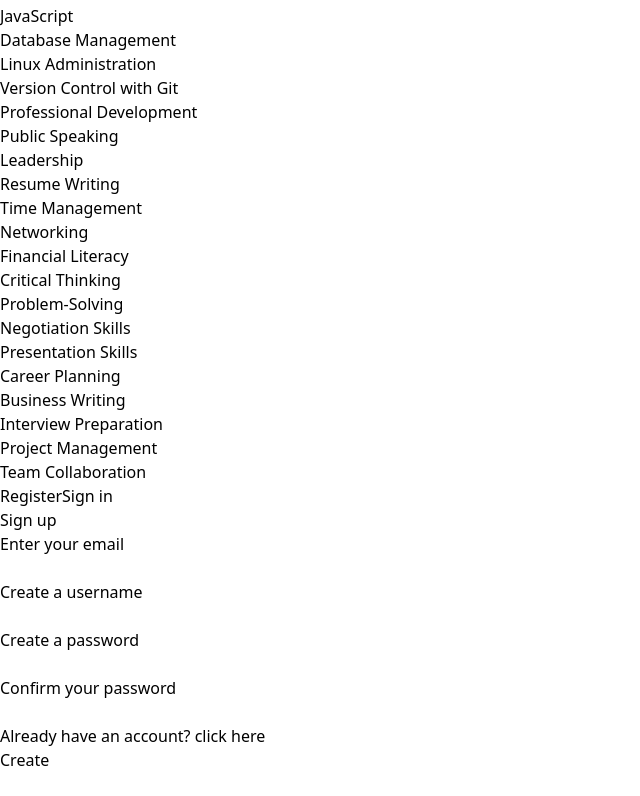
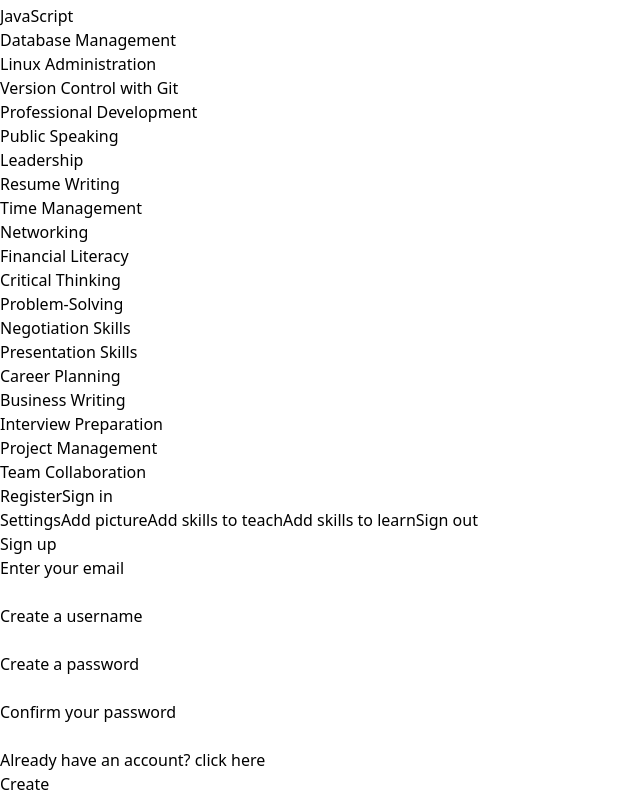
Before and after one commit to KaiMitchell/skillswap, a React (Vite) app: page /register in a window 1280 px wide. Shown: the part 3124-3920 px from the top of the page, without its empty margins (0-640 px from the left). Before the commit the page ends 3896 px from the top, so only its background shows below. Built offline with nearby package versions, Linux system fonts and the light colour scheme.

Commit message:
Fabricate profile options for the profile dropdown

```diff
--- a/src/Components/HeaderButton.jsx
+++ b/src/Components/HeaderButton.jsx
@@ -33,13 +33,13 @@ function HeaderButton({ text, path, setUser, clickAction, isLink, canHover, cate
 
     return(
     isLink ?
-                <Link className='sm:mb-0 text-white flex items-center' to={path}>
-                    <button className={``}>
+                <Link className='sm:mb-0 px-2.5 text-white flex justify-between items-center hover:bg-stone-700' to={path}>
+                    <button className={`text-nowrap text-xs`}>
                         {text}
                     </button>
                 </Link>
             :
-                <div className='relative w-full flex items-center justify-center my-0' {...(canHover && { onMouseOver: () => handleHover('in'), onMouseLeave: () => handleHover('out') })}>
+                <div className='relative w-full flex items-center justify-center my-0 hover:bg-stone-700' {...(canHover && { onMouseOver: () => handleHover('in'), onMouseLeave: () => handleHover('out') })}>
                     <button onClick={() => handleClick()} className='sm:mb-0 w-full px-10 text-xs text-white'>
                         {text}
                     </button>
--- a/src/Components/HeaderDropDown.jsx
+++ b/src/Components/HeaderDropDown.jsx
@@ -139,7 +139,7 @@ function HeaderDropDown({ isShown, category, showRight }) {
     };
 
     return(
-        <div id='dropDown' className={`${isShown ? 'block' : 'hidden'} absolute top-full ${showRight ? 'right-0' : 'left-0'} w-max h-fit py-5 grid grid-cols-2 gap-x-5 bg-stone-950 px-50`}>
+        <div id='dropDown' className={`${isShown ? 'block' : 'hidden'} absolute top-full ${showRight ? 'right-0' : 'left-0'} w-max h-fit py-5 grid grid-cols-2 gap-x-5 bg-stone-950 px-50 shadow-xl`}>
             {headerCategories[category].map((skill, index) => {
                 return(
                     <p key={index} className='p-5 text-stone-500 hover:text-stone-400 hover:bg-stone-700 text-xs text-nowrap hover:cursor-pointer'>{skill}</p>
--- /dev/null
+++ b/src/Components/ProfileDropDown.jsx
@@ -0,0 +1,15 @@
+import ProfileDropDownOption from "./ProfileDropDownOption";
+
+function ProfileDropDown({ setUser, isShown }) {
+    return(
+        <div className={`${isShown ? 'block' : 'hidden'} absolute top-full right-2 w-max h-fit py-5 bg-stone-950 text-xl shadow-xl`}>
+            <ProfileDropDownOption text="Settings" />
+            <ProfileDropDownOption text="Add picture" />
+            <ProfileDropDownOption text="Add skills to teach" />
+            <ProfileDropDownOption text="Add skills to learn" />
+            <ProfileDropDownOption text="Sign out" setUser={setUser} />
+        </div>
+    );
+};
+
+export default ProfileDropDown;
--- /dev/null
+++ b/src/Components/ProfileDropDownOption.jsx
@@ -0,0 +1,17 @@
+
+
+function ProfileDropDownOption({ setUser, text }) {
+
+    function handleClick() {
+        localStorage.removeItem('user');
+        setUser({ username: '' });
+    };
+
+    return(
+            <button {...(text === 'Sign out' && { onClick: () => handleClick() })} className='flex w-full py-5 px-10 items-center justify-center my-0 text-sm text-stone-500 hover:text-stone-400 hover:bg-stone-700 hover:cursor-pointer'>
+                {text}
+            </button>
+    );
+};
+
+export default ProfileDropDownOption;
--- a/src/Sections/Header.jsx
+++ b/src/Sections/Header.jsx
@@ -2,34 +2,34 @@ import react, { useState } from 'react';
 import { Link } from 'react-router-dom';
 import HeaderButton from '.././Components/HeaderButton';
 import BurgerIcon from '.././Components/BurgerIcon';
+import ProfileDropDown from '../Components/ProfileDropDown';
 
 function Header({ username, setUser }) {
     const [isNavDropDown, setIsNavDropDown] = useState(false);
-
-    const isShown = isNavDropDown ? 'block' : 'hidden';
+    const [isShown, setIsShown] = useState(false);
 
     return(
-        <header className='h-full pt-10 md:pt-5 border-b shadow-xl'>
-            <div className='fixed top-0 z-20 w-full bg-stone-900 '>
-                <nav className='relative w-full flex justify-between px-2.5 text-white'>
+        <header className='h-full pt-10 md:pt-5 border-b'>
+            <div className='fixed top-0 z-20 w-full bg-stone-900'>
+                <nav className='relative w-full flex justify-between px-2.5 text-white shadow-xl'>
                     <Link to='/' className='sm:full py-2.5'>
                         <svg xmlns="http://www.w3.org/2000/svg" fill="none" viewBox="0 0 24 24" strokeWidth={1.5} stroke="currentColor" className="size-10">
                             <path strokeLinecap="round" strokeLinejoin="round" d="M8.25 21v-4.875c0-.621.504-1.125 1.125-1.125h2.25c.621 0 1.125.504 1.125 1.125V21m0 0h4.5V3.545M12.75 21h7.5V10.75M2.25 21h1.5m18 0h-18M2.25 9l4.5-1.636M18.75 3l-1.5.545m0 6.205 3 1m1.5.5-1.5-.5M6.75 7.364V3h-3v18m3-13.636 10.5-3.819" />
                         </svg>
                     </Link>
                     <BurgerIcon isNavDropDown={isNavDropDown} setIsNavDropDown={setIsNavDropDown} />
-                    <div id="nav-dropdown-container" className={`${isShown} absolute sm:contents sm:w-full right-2.5 top-full flex flex-col sm:flex-row sm:justify-between items-center bg-black sm:bg-transparent text-white sm:text-black p-5 sm:p-0`}>
+                    <div id="nav-dropdown-container" className={`${isNavDropDown ? 'block' : 'hidden'} absolute sm:contents sm:w-full right-2.5 top-full flex flex-col sm:flex-row sm:justify-between items-center bg-black sm:bg-transparent text-white sm:text-black p-5 sm:p-0`}>
                         <HeaderButton category={"CreativeArts"} text="Creative Arts" canHover={true} isLink={false} />
                         <HeaderButton category={"Music"} text="Music" canHover={true} isLink={false} />
                         <HeaderButton category={"LanguageLearning"} text="Language Learning" canHover={true} isLink={false} />
                         <HeaderButton category={"FitnessAndWellness"} text="Fitness and Wellness" canHover={true} isLink={false} />
                         <HeaderButton category={"TechnologyAndCoding"} text="Technology and Coding" showRight={true} canHover={true} isLink={false} />
                         <HeaderButton category={"ProfessionalDevelopment"} text="Professional Development" showRight={true} canHover={true} isLink={false} />
-                        {username !== '' && <HeaderButton text="Settings" isLink={false} clickAction={'log settings'} />}
-                        <div className='flex gap-2 text-xs text-nowrap'>
-                            {username !== '' && <HeaderButton text="Sign out" clickAction={'sign out'} setUser={setUser} isLink={false} />}
-                            {username === '' && <HeaderButton text="Register" path="/register" isLink={true} />}
-                            {username === '' && <HeaderButton text="Sign in" path="/sign-in" isLink={true} />}
+                        {username === '' && <HeaderButton text="Register" path="/register" isLink={true} />}
+                        {username === '' && <HeaderButton text="Sign in" path="/sign-in" isLink={true} />}
+                        <div className={`${username !== '' ? 'block' : 'hidden'} flex flex-col items-center justify-center p-5 hover:bg-stone-700`} onMouseEnter={() => setIsShown(true)} onMouseLeave={() => setIsShown(false)}>
+                            <p className='text-white m-1 self-center hover:bg-stone-700'>{username?.slice(0, 1).toUpperCase()}</p>
+                            <ProfileDropDown setUser={setUser} username={username} isShown={isShown} />
                         </div>
                     </div>
                 </nav>
```
